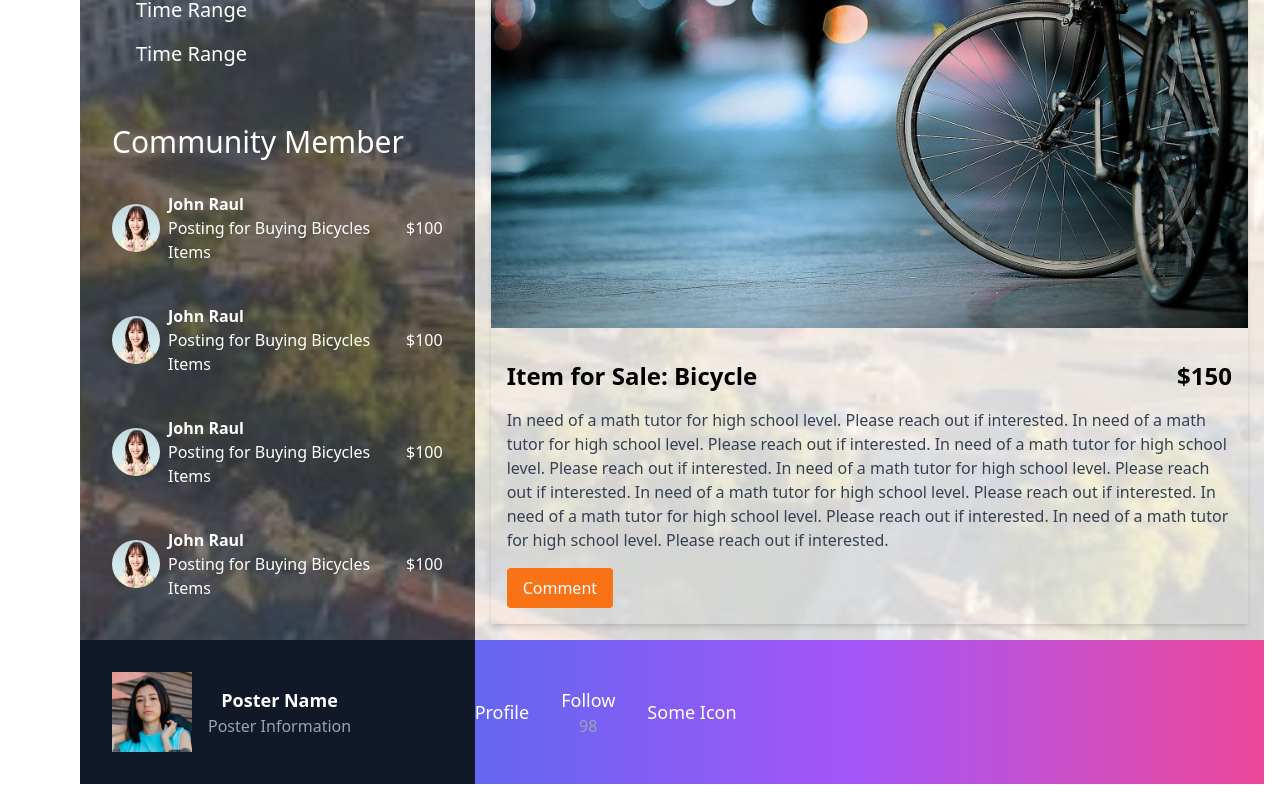
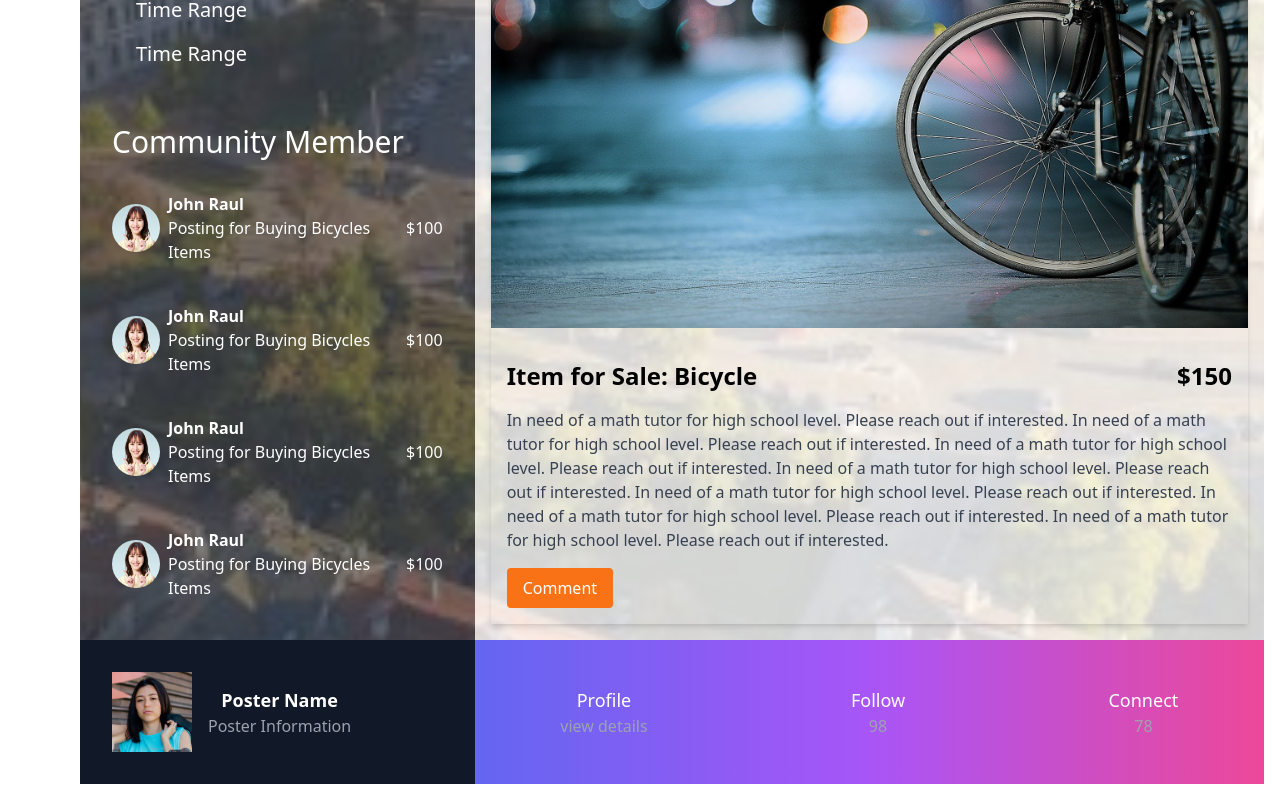
Before and after one commit to Lai-Star/social-app, a React (Create React App) app: page /job-posting in a window 1280 px wide. Shown: the part 1008-1808 px from the top of the page. Built offline with nearby package versions, Linux system fonts and the light colour scheme.

Commit message:
fix first page

```diff
--- a/package.json
+++ b/package.json
@@ -30,6 +30,8 @@
     "react-router": "^6.23.1",
     "react-router-dom": "^6.23.1",
     "react-scripts": "5.0.1",
+    "react-tsparticles": "^2.12.2",
+    "tsparticles": "^3.4.0",
     "typescript": "^5.5.2",
     "web-vitals": "^2.1.4"
   },
--- a/src/components/Profile/TabNavigation.jsx
+++ b/src/components/Profile/TabNavigation.jsx
@@ -3,9 +3,9 @@ import React from 'react';
 export default function TabNavigation() {
   return (
     <div>
-      <div className="bg-gray-300 text-gray flex p-2 rounded mt-0">
+      {/* <div className="bg-gray-300 text-gray flex p-2 rounded mt-0">
         <h2 className="p-3">Profile</h2>
-      </div>
+      </div> */}
       <div className="bg-gray-900 text-white flex p-2 rounded mt-0">
         <h2 className="p-3">Profile</h2>
       </div>
--- a/src/components/job_posting/Footer.jsx
+++ b/src/components/job_posting/Footer.jsx
@@ -1,4 +1,4 @@
-import React from "react";
+import React from 'react';
 
 export default function Footer() {
   return (
@@ -14,19 +14,21 @@ export default function Footer() {
           <p className="text-gray-400">Poster Information</p>
         </div>
       </div>
-          <div className="md:col-span-2 h-full flex items-center space-x-8 bg-gradient-to-r from-indigo-500 via-purple-500 to-pink-500">
+      <div className="md:col-span-2 h-full flex items-center justify-around space-x-8 bg-gradient-to-r from-indigo-500 via-purple-500 to-pink-500">
         <div className="text-center">
           <h4 className="text-lg">Profile</h4>
+          <p className="text-gray-400">view details</p>
         </div>
         <div className="text-center">
           <h4 className="text-lg">Follow</h4>
           <p className="text-gray-400">98</p>
         </div>
         <div className="text-center">
-              <h4 className="text-lg">Some Icon</h4>
+          <h4 className="text-lg">Connect</h4>
+          <p className="text-gray-400">78</p>
           {/* Add icon or additional details as needed */}
         </div>
       </div>
     </div>
-    )
+  );
 }
--- a/src/pages/FirstPage.jsx
+++ b/src/pages/FirstPage.jsx
@@ -41,7 +41,7 @@ export default function FirstPage() {
   return (
     <div className="relative">
       <div className="flex flex-col justify-center bg-white blur-none">
-        <div className="flex overflow-hidden relative flex-col py-16 w-full min-h-[1430px] max-md:max-w-full">
+        <div className="flex overflow-hidden relative flex-col py-16 w-full h-[1430px] max-md:max-w-full">
           <img
             loading="lazy"
             src="../img/home_imgs.webp"
@@ -78,7 +78,7 @@ export default function FirstPage() {
           <div className="flex relative flex-col px-7 mt-11 w-full max-md:px-5 max-md:mt-10 max-md:max-w-full">
             <div className="flex gap-5 justify-between max-md:flex-wrap max-md:pr-5 max-md:max-w-full">
               <div className="flex flex-col max-md:max-w-full float-end">
-                <div className="flex gap-3 items-start pb-9 pl-7 bg-cyan-500 shadow rounded-[122px] max-md:flex-wrap max-md:pl-5 max-md:max-w-full">
+                <div className="flex gap-3 items-start pb-9 pl-7 bg-black bg-opacity-30 shadow rounded-[122px] max-md:flex-wrap max-md:pl-5 max-md:max-w-full">
                   <div className="flex-auto self-start mt-0 max-md:max-w-full">
                     <div className="flex gap-5 max-md:flex-col max-md:gap-0">
                       <div className="flex flex-col w-[54%] max-md:ml-0 max-md:w-full">
@@ -121,22 +121,6 @@ export default function FirstPage() {
               <div className="flex gap-5 max-md:flex-col max-md:gap-0">
                 <div className="flex flex-col w-[37%] max-md:ml-0 max-md:w-full">
                   <div className="flex gap-5 justify-between items-start max-md:mt-10"></div>
-                </div>
-                <div className="flex flex-col ml-5 w-[63%] max-md:ml-0 max-md:w-full">
-                  <div className="grow mt-3.5 max-md:mt-10">
-                    <div className="flex gap-5 max-md:flex-col max-md:gap-0">
-                      <div className="flex flex-col w-[63%] max-md:ml-0 max-md:w-full">
-                        <div className="shrink-0 mx-auto bg-cyan-600 border border-cyan-900 border-solid h-[117px] rounded-[70px] w-[117px] max-md:mt-10" />
-                      </div>
-                      <div className="flex flex-col ml-5 w-[38%] max-md:ml-0 max-md:w-full">
-                        <div className="flex flex-col grow pt-6 mt-32 w-full text-xs text-teal-300 whitespace-nowrap bg-black bg-opacity-0 max-md:mt-10">
-                          <div className="items-start px-12 pt-5 pb-20 bg-cyan-600 border border-cyan-800 border-solid h-[135px] rounded-[70px] w-[135px] max-md:px-5">
-                            Piatiaco
-                          </div>
-                        </div>
-                      </div>
-                    </div>
-                  </div>
                 </div>
               </div>
             </div>
--- a/src/pages/Profile.jsx
+++ b/src/pages/Profile.jsx
@@ -9,9 +9,9 @@ export default function Profile() {
     <div className="flex flex-col min-h-screen">
       <div>
         <img />
-        <h2 className="color-gray-800 font-bold text-4xl mt-2 ml-10">
+        {/* <h2 className="color-gray-800 font-bold text-4xl mt-2 ml-10">
           Profile
-        </h2>
+        </h2> */}
       </div>
       <div className="w-full mx-auto p-4 grid grid-cols-3 md:grid-cols-4 gap-4">
         <div className="md:col-span-1">
```
Also changed, not shown: 1 other file (tests, documents, lock files or other folders). Lines whose indentation alone changed are shown as unchanged.
